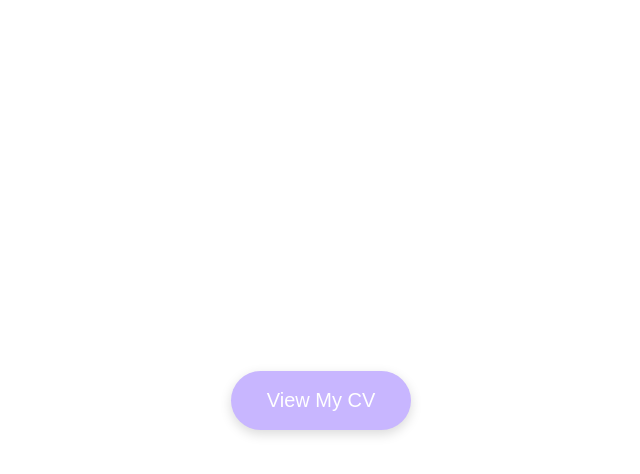
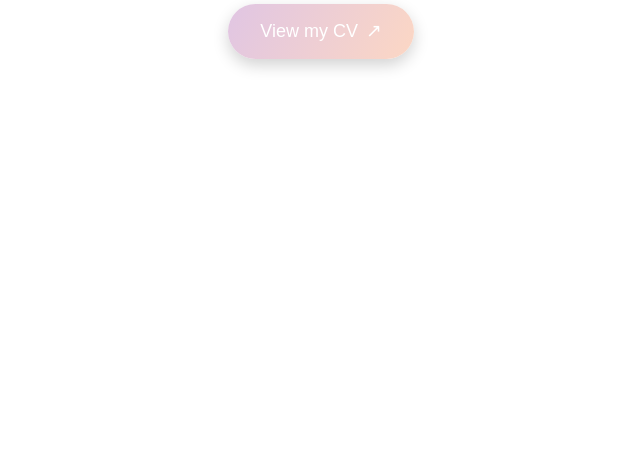
Before and after one commit to prana200700/view-cv-button, a plain HTML site: page index.html in a window 1280 px wide. Shown: the whole page, without its empty margins (319-959 px from the left). Drawn offline with Linux system fonts and the light colour scheme.

Commit message:
Update index.html

```diff
--- a/index.html
+++ b/index.html
@@ -3,57 +3,99 @@
 <head>
 <meta charset="UTF-8" />
 <meta name="viewport" content="width=device-width, initial-scale=1.0" />
-<title>VIEW MY CV Button</title>
+<title>View My CV Button</title>
 
 <style>
+  /* Google font for DM Sans */
+  @import url('https://fonts.googleapis.com/css2?family=DM+Sans:wght@400;500;600&display=swap');
+
+  /* Page reset – transparent, no extra space */
   body {
     margin: 0;
     padding: 0;
     background: transparent;
+    font-family: 'DM Sans', system-ui, -apple-system, BlinkMacSystemFont, sans-serif;
+  }
+
+  /* Small wrapper so the iframe only fits the button */
+  .wrapper {
     display: flex;
     justify-content: center;
     align-items: center;
-    height: 100vh;
-    font-family: 'DM Sans', sans-serif;
+    padding: 4px 0;
   }
 
-  /* The button */
-  .btn {
-    background: #c8b6ff;              /* lavender */
-    color: #fff;                      /* white text */
-    padding: clamp(14px, 3vw, 18px) clamp(26px, 5vw, 36px);
-    border: none;
-    border-radius: 999px;             /* pill shape */
-    font-size: clamp(16px, 4vw, 20px);
-    cursor: pointer;
-    font-family: 'DM Sans', sans-serif;
-    box-shadow: 0 4px 12px rgba(0,0,0,0.15);
-    transition:
-      background 0.25s ease,
-      transform 0.2s ease,
-      box-shadow 0.25s ease;
+  a {
+    text-decoration: none;
   }
 
-  /* Hover animation */
-  .btn:hover {
-    background: #b7a5f5;              /* darker lavender hover */
-    transform: translateY(-3px);
-    box-shadow: 0 8px 20px rgba(0,0,0,0.22);
+  /* MAIN BUTTON */
+  .btn {
+    position: relative;
+    display: inline-flex;
+    align-items: center;
+    gap: 8px;
+    padding: clamp(12px, 3vw, 16px) clamp(24px, 5vw, 32px);
+    border-radius: 999px;
+    border: none;
+    cursor: pointer;
+    font-size: clamp(15px, 4vw, 18px);
+    font-weight: 500;
+    color: #ffffff;
+    background: linear-gradient(120deg, #c8b6ff, #ffd9c0);
+    background-size: 200% 200%;
+    box-shadow: 0 6px 16px rgba(0, 0, 0, 0.18);
+    transition:
+      transform 0.18s ease,
+      box-shadow 0.22s ease,
+      background-position 0.6s ease;
   }
 
-  /* Mobile press effect */
+  /* Soft gradient “breathing” animation */
+  .btn {
+    animation: gradientFlow 6s ease-in-out infinite alternate;
+  }
+
+  @keyframes gradientFlow {
+    0%   { background-position: 0% 50%; }
+    100% { background-position: 100% 50%; }
+  }
+
+  /* Hover / focus – float */
+  .btn:hover {
+    transform: translateY(-3px);
+    box-shadow: 0 10px 22px rgba(0, 0, 0, 0.25);
+  }
+
+  /* Mobile tap */
   .btn:active {
     transform: scale(0.96);
+    box-shadow: 0 4px 10px rgba(0, 0, 0, 0.18);
+  }
+
+  /* Tiny arrow icon */
+  .arrow {
+    font-size: 1.05em;
+    transform: translateY(-1px);
+    transition: transform 0.2s ease;
+  }
+
+  /* Arrow glides on hover */
+  .btn:hover .arrow {
+    transform: translateX(4px) translateY(-2px);
   }
 </style>
-
 </head>
 
 <body>
-  <a href="YOUR_CV_LINK_HERE" target="_blank" rel="noopener noreferrer">
-    <button class="btn">
-      View My CV
-    </button>
-  </a>
+  <div class="wrapper">
+    <!-- 🔗 Put your CV link in the href below -->
+    <a href="file:///Users/pranamikarajesh/Downloads/PRANAMIKA%20RAJESH%20final%20CV.pdf.pdf" target="_blank" rel="noopener noreferrer">
+      <button class="btn">
+        View my CV
+        <span class="arrow">↗</span>
+      </button>
+    </a>
+  </div>
 </body>
 </html>
```
